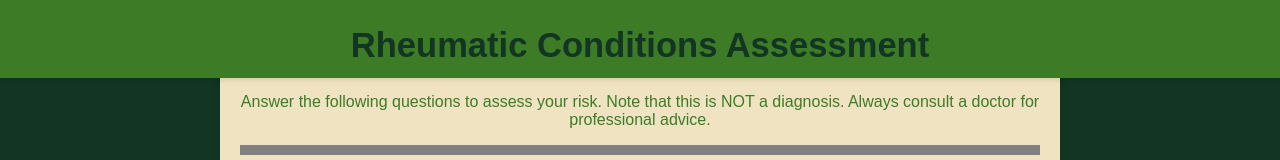
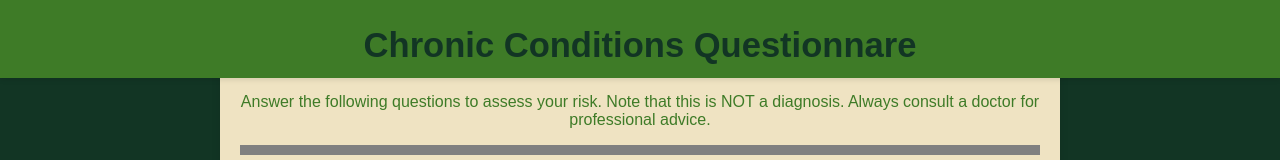
Before and after one commit to FancyTree12/Chronic-condition-Questionnare, a plain HTML site: page index.html in a window 1280 px wide. Shown: the top 160 px of the page. Drawn offline with Linux system fonts and the light colour scheme.

Commit message:
Update index.html

```diff
--- a/index.html
+++ b/index.html
@@ -3,13 +3,13 @@
 <head>
   <meta charset="UTF-8">
   <meta name="viewport" content="width=device-width, initial-scale=1.0">
-  <title>Rheumatic Conditions Assessment</title>
+  <title>Chronic Conditions Questionnare</title>
   <link rel="stylesheet" href="style.css">
   <script src="logic.js" defer></script>
 </head>
 <body>
   <header class="header">
-    <h1>Rheumatic Conditions Assessment</h1>
+    <h1>Chronic Conditions Questionnare</h1>
   </header>
 
   <div class="container">
```
